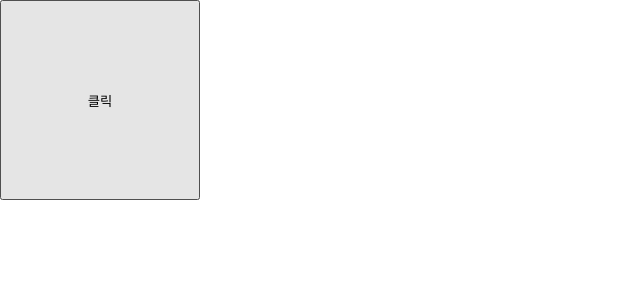
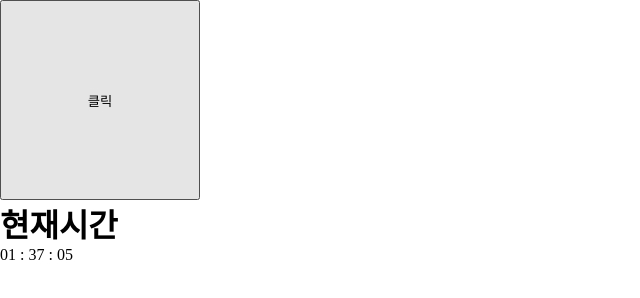
Before and after one commit to wjdgus1122/12.settimeout, a plain HTML site: page index.html in a window 1280 px wide. Shown: the whole page, without its empty margins (0-640 px from the left). Drawn offline with Linux system fonts and the light colour scheme.

Commit message:
setinterval_watch

```diff
--- a/index.html
+++ b/index.html
@@ -13,8 +13,17 @@
     <button class="btn">클릭</button>
     <div class="msg_box">클릭되었습니다.</div>
 
+    <div class="watch_wrap">
+        <h1>현재시간</h1>
+        <p>
+           <span class="hours">00</span>  : <span class="min">00</span> : <span class="sec">00</span>
+        </p>
+    </div>
+
 
     <script src="js/timeFn.js"></script>
+    <script src="js/ex_1.js"></script>
+    <script src="js/watch.js"></script>
 
 </body>
 </html>
--- a/js/timeFn.js
+++ b/js/timeFn.js
@@ -22,17 +22,8 @@
 
     // setTimeout(handleTime, 2000);
 
-    const btn = document.querySelector('button')
-    const msg = document.querySelector('.msg_box')
-
-    const handelbtn = () => {
-        msg.classList.add('on')
-
-        setTimeout(() => {
-            msg.classList.remove('on')
-        }, 1500);
-    }
-
-    btn.addEventListener('click', handelbtn)
+    // setInterval(() => {
+    //     document.write('2초마다 계속 실행됨')
+    // }, 2000);
 
 })()//end
--- /dev/null
+++ b/js/watch.js
@@ -0,0 +1,25 @@
+(function(){
+
+    const hoursEl = document.querySelector('.hours')
+    const minEl = document.querySelector('.min')
+    const secEl = document.querySelector('.sec')
+
+
+
+    setInterval(() => {
+        const time = new Date();
+        // =>날짜 및 시간을 가져옴
+
+        const hours = String(time.getHours()).padStart(2,'0');
+        // =>시간을 가져옴
+        const min = String(time.getMinutes()).padStart(2,'0');
+        // =>분을 가져옴
+        const sec = String(time.getSeconds()).padStart(2,'0');
+        // =>초을 가져옴
+        hoursEl.innerHTML = hours
+        minEl.innerHTML = min
+        secEl.innerHTML = sec
+    }, 1000);
+
+
+})()
```
Also changed, not shown: js/ex_1.js (added, +14 -0 lines), img/watch.png (added).
